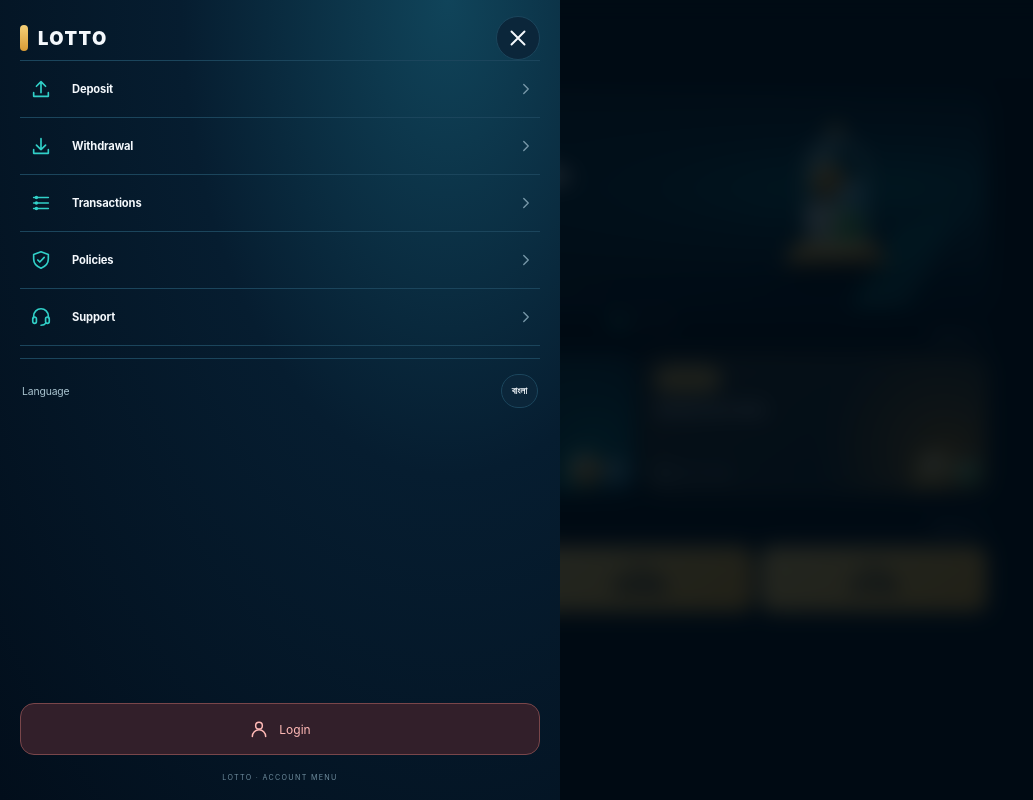
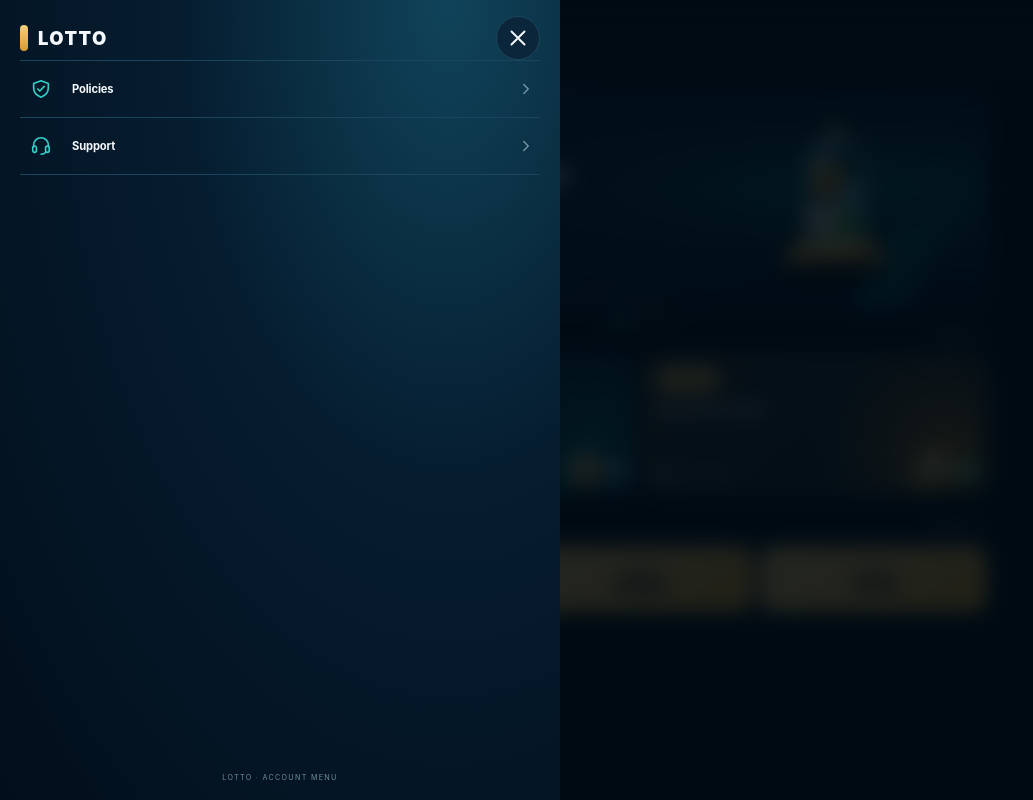
Before and after one commit to rasedulinfinix100-afk/platform, a Next.js app: page / in a window 1280 px wide. Both pictures are taken after a click on the button "Open menu". Shown: the whole page, without its empty margins (0-1033 px from the left). Built offline with nearby package versions, Linux system fonts and the light colour scheme.

Commit message:
Apply authenticated header and menu visibility rules

```diff
--- a/components/MenuDrawer.tsx
+++ b/components/MenuDrawer.tsx
@@ -1,9 +1,116 @@
 "use client";
-import Link from "next/link";import {useEffect,useState} from "react";import {createPortal} from "react-dom";import {useRouter} from "next/navigation";import {PremiumIcon} from "./PremiumIcon";import {LanguageSwitcher} from "./LanguageSwitcher";import {useLanguage} from "./LanguageProvider";import {useAuth} from "./AuthProvider";
-const items=[{label:"deposit",href:"/Client/Wallets/Deposit/",icon:"deposit" as const},{label:"withdrawal",href:"/Client/Wallets/Withdrawal/",icon:"withdrawal" as const},{label:"transactions",href:"/Client/Auth/Transactions/",icon:"transactions" as const},{label:"policies",href:"/Policies/",icon:"policy" as const},{label:"support",href:"/Suppor-Trick/",icon:"support" as const}];
-export function MenuDrawer(){const [open,setOpen]=useState(false);const [mounted,setMounted]=useState(false);const [logoutError,setLogoutError]=useState("");const {isAuthenticated,logout}=useAuth();const {t}=useLanguage();const router=useRouter();
-useEffect(()=>{setMounted(true)},[]);
-useEffect(()=>{if(!open)return;const old=document.body.style.overflow;document.body.style.overflow="hidden";const onKey=(event:KeyboardEvent)=>{if(event.key==="Escape")setOpen(false)};window.addEventListener("keydown",onKey);return()=>{document.body.style.overflow=old;window.removeEventListener("keydown",onKey)}},[open]);
-const close=()=>setOpen(false);
-const drawer=open&&mounted?createPortal(<div className="menu-overlay" role="presentation" onMouseDown={close}><section className="menu-drawer-panel" role="dialog" aria-modal="true" aria-label="Main menu" onMouseDown={event=>event.stopPropagation()}><div className="menu-top"><div className="menu-brand"><span>LOTTO</span></div><button className="menu-close" type="button" onClick={close} aria-label="Close menu"><PremiumIcon name="close" size={26}/></button></div><nav className="drawer-links">{items.map(item=><Link href={item.href} key={item.label} onClick={close}><span className="drawer-icon"><PremiumIcon name={item.icon} size={22}/></span><strong>{t(item.label)}</strong><PremiumIcon name="chevron" size={18} className="drawer-chevron"/></Link>)}</nav><div className="drawer-language"><span>{t("language")}</span><LanguageSwitcher/></div><div className="drawer-bottom">{logoutError&&<p className="auth-message" role="alert">{logoutError}</p>}<button className="logout-button" type="button" onClick={async()=>{setLogoutError("");if(!isAuthenticated){close();router.push("/Client/Auth/Login/");return;}try{await logout();close();router.push("/Client/Auth/Login/");}catch(error){setLogoutError(error instanceof Error?error.message:"Could not log out. Please try again.");}}}><PremiumIcon name={isAuthenticated?"logout":"profile"} size={20}/>{isAuthenticated?t("logout"):t("login")}</button><small className="drawer-version">LOTTO · ACCOUNT MENU</small></div></section></div>,document.body):null;
-return <><button className="menu-trigger" type="button" aria-label="Open menu" aria-expanded={open} onClick={()=>setOpen(true)}><PremiumIcon name="menu" size={24}/></button>{drawer}</>}
+
+import Link from "next/link";
+import { useEffect, useState } from "react";
+import { createPortal } from "react-dom";
+import { useRouter } from "next/navigation";
+import { PremiumIcon } from "./PremiumIcon";
+import { LanguageSwitcher } from "./LanguageSwitcher";
+import { useLanguage } from "./LanguageProvider";
+import { useAuth } from "./AuthProvider";
+
+const items = [
+  { label: "deposit", href: "/Client/Wallets/Deposit/", icon: "deposit" as const, public: false },
+  { label: "withdrawal", href: "/Client/Wallets/Withdrawal/", icon: "withdrawal" as const, public: false },
+  { label: "transactions", href: "/Client/Auth/Transactions/", icon: "transactions" as const, public: false },
+  { label: "policies", href: "/Policies/", icon: "policy" as const, public: true },
+  { label: "support", href: "/Suppor-Trick/", icon: "support" as const, public: true },
+];
+
+export function MenuDrawer() {
+  const [open, setOpen] = useState(false);
+  const [mounted, setMounted] = useState(false);
+  const [logoutError, setLogoutError] = useState("");
+  const { isAuthenticated, isReady, logout } = useAuth();
+  const { t } = useLanguage();
+  const router = useRouter();
+  const loggedIn = isReady && isAuthenticated;
+  const visibleItems = items.filter(item => item.public || loggedIn);
+
+  useEffect(() => { setMounted(true); }, []);
+
+  useEffect(() => {
+    if (!open) return;
+    const old = document.body.style.overflow;
+    document.body.style.overflow = "hidden";
+    const onKey = (event: KeyboardEvent) => {
+      if (event.key === "Escape") setOpen(false);
+    };
+    window.addEventListener("keydown", onKey);
+    return () => {
+      document.body.style.overflow = old;
+      window.removeEventListener("keydown", onKey);
+    };
+  }, [open]);
+
+  const close = () => setOpen(false);
+  const drawer = open && mounted ? createPortal(
+    <div className="menu-overlay" role="presentation" onMouseDown={close}>
+      <section
+        className="menu-drawer-panel"
+        role="dialog"
+        aria-modal="true"
+        aria-label="Main menu"
+        onMouseDown={event => event.stopPropagation()}
+      >
+        <div className="menu-top">
+          <div className="menu-brand"><span>LOTTO</span></div>
+          <button className="menu-close" type="button" onClick={close} aria-label="Close menu">
+            <PremiumIcon name="close" size={26}/>
+          </button>
+        </div>
+
+        <nav className="drawer-links">
+          {visibleItems.map(item => (
+            <Link href={item.href} key={item.label} onClick={close}>
+              <span className="drawer-icon"><PremiumIcon name={item.icon} size={22}/></span>
+              <strong>{t(item.label)}</strong>
+              <PremiumIcon name="chevron" size={18} className="drawer-chevron"/>
+            </Link>
+          ))}
+        </nav>
+
+        {loggedIn && (
+          <div className="drawer-language">
+            <span>{t("language")}</span>
+            <LanguageSwitcher/>
+          </div>
+        )}
+
+        <div className="drawer-bottom">
+          {logoutError && <p className="auth-message" role="alert">{logoutError}</p>}
+          {loggedIn && (
+            <button
+              className="logout-button"
+              type="button"
+              onClick={async () => {
+                setLogoutError("");
+                try {
+                  await logout();
+                  close();
+                  router.push("/Client/Auth/Login/");
+                } catch (error) {
+                  setLogoutError(error instanceof Error ? error.message : "Could not log out. Please try again.");
+                }
+              }}
+            >
+              <PremiumIcon name="logout" size={20}/>
+              {t("logout")}
+            </button>
+          )}
+          <small className="drawer-version">LOTTO · ACCOUNT MENU</small>
+        </div>
+      </section>
+    </div>,
+    document.body
+  ) : null;
+
+  return (
+    <>
+      <button className="menu-trigger" type="button" aria-label="Open menu" aria-expanded={open} onClick={() => setOpen(true)}>
+        <PremiumIcon name="menu" size={24}/>
+      </button>
+      {drawer}
+    </>
+  );
+}
```
